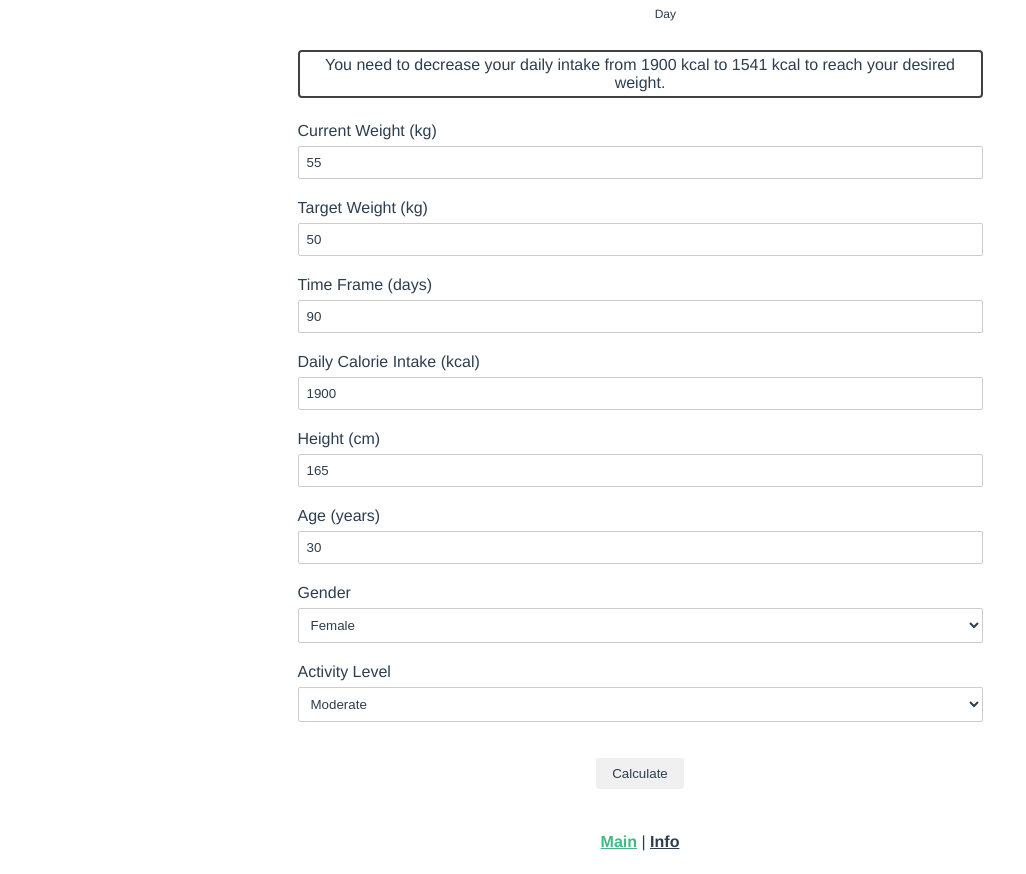
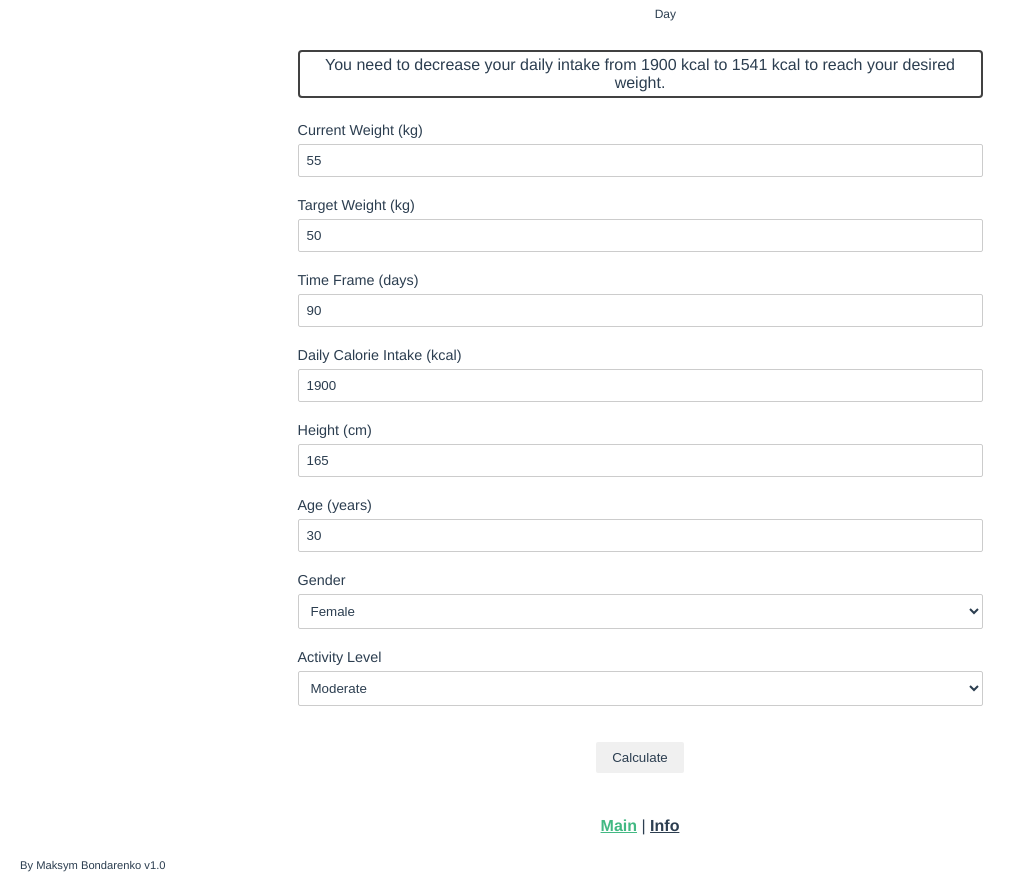
Before and after one commit to TenProtons/weight-prediction-app, a Vue app: page / in a window 1280 px wide. Shown: the part 545-1419 px from the top of the page, without its empty margins (0-1026 px from the left). Built offline with nearby package versions, Linux system fonts and the light colour scheme.

Commit message:
fix font

```diff
--- a/src/components/InputField.vue
+++ b/src/components/InputField.vue
@@ -100,6 +100,7 @@ export default defineComponent({
 
   label {
     margin-bottom: var(--6);
+    font-size: 0.9em;
     text-align: start;
   }
 
--- a/src/components/SelectField.vue
+++ b/src/components/SelectField.vue
@@ -67,6 +67,7 @@ export default defineComponent({
 
   label {
     margin-bottom: var(--6);
+    font-size: 0.9em;
     text-align: start;
   }
 }
```
